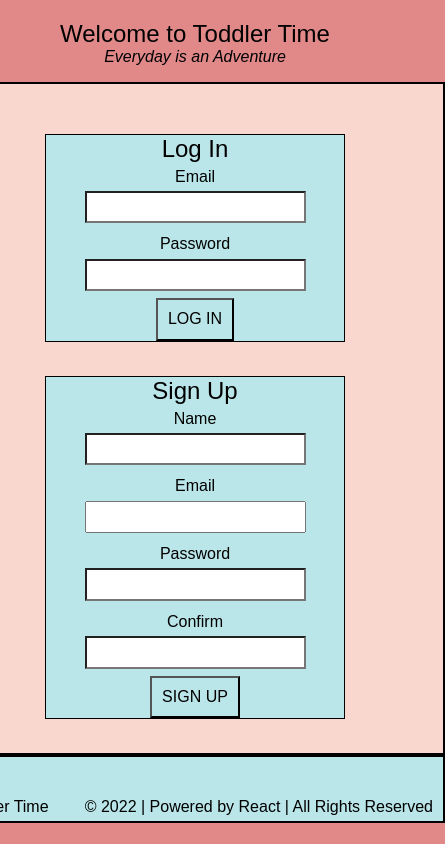
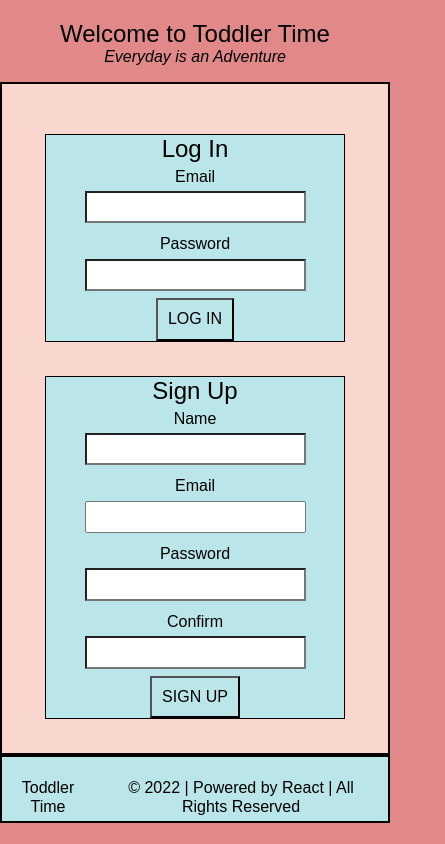
Before and after one commit to smkelly1691/toddlertime, a React (Create React App) app: page / in a window 390 px wide. Shown: the whole page, 445 px wide, since content can reach past the window. Built offline with nearby package versions, Linux system fonts and the light colour scheme.

Commit message:
alters styling for phone screen

```diff
--- a/src/pages/App/App.css
+++ b/src/pages/App/App.css
@@ -18,12 +18,17 @@
   }
 }
 
-@media only screen and (max-width: 600px){
+@media only screen and (max-width: 390px){
 
   main {
-    max-width: 500px;
+    max-width: 390px;
+    }
+
+  .email {
+    display: none;
   }
-}
+
+  }
 
 @keyframes App-logo-spin {
   from {
```
